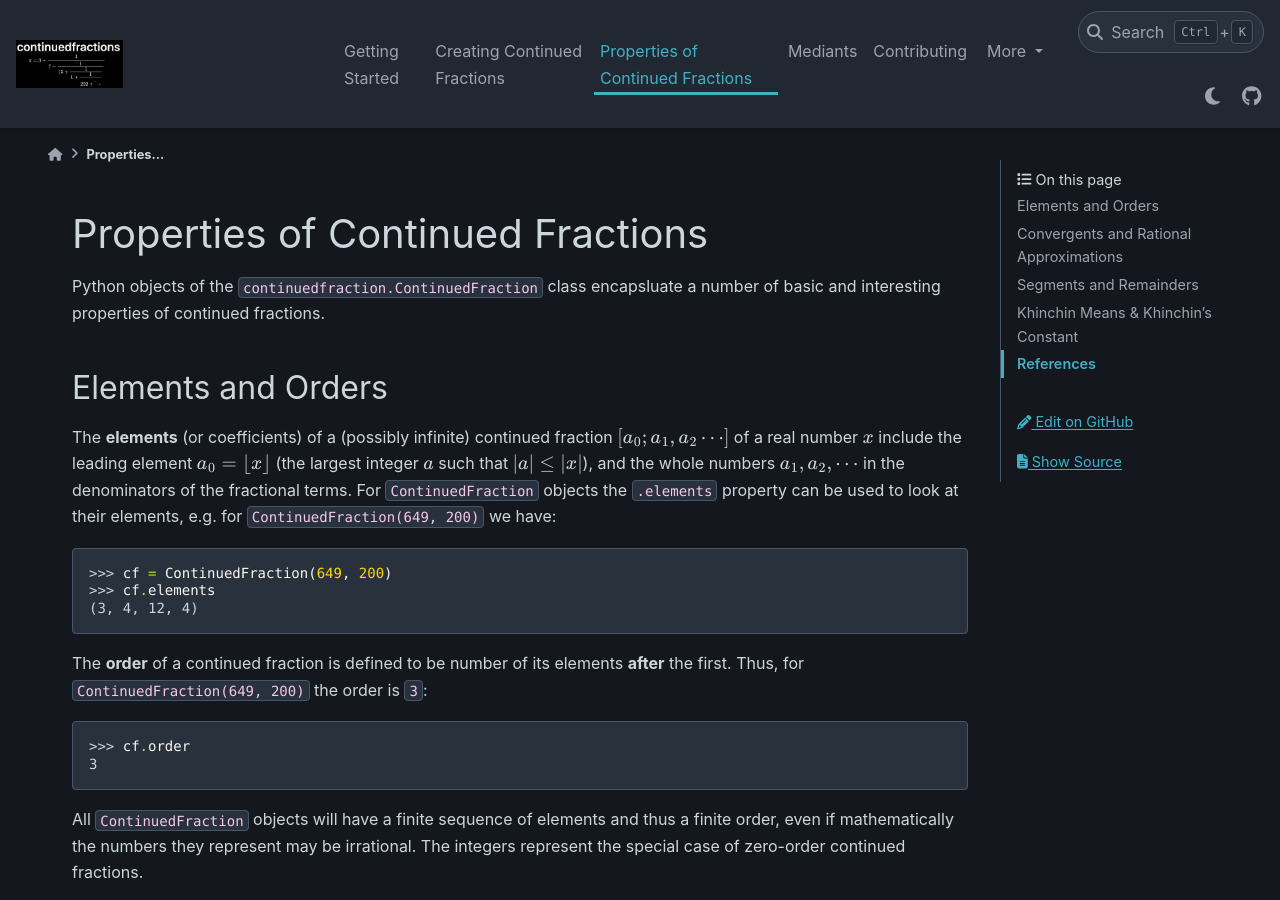
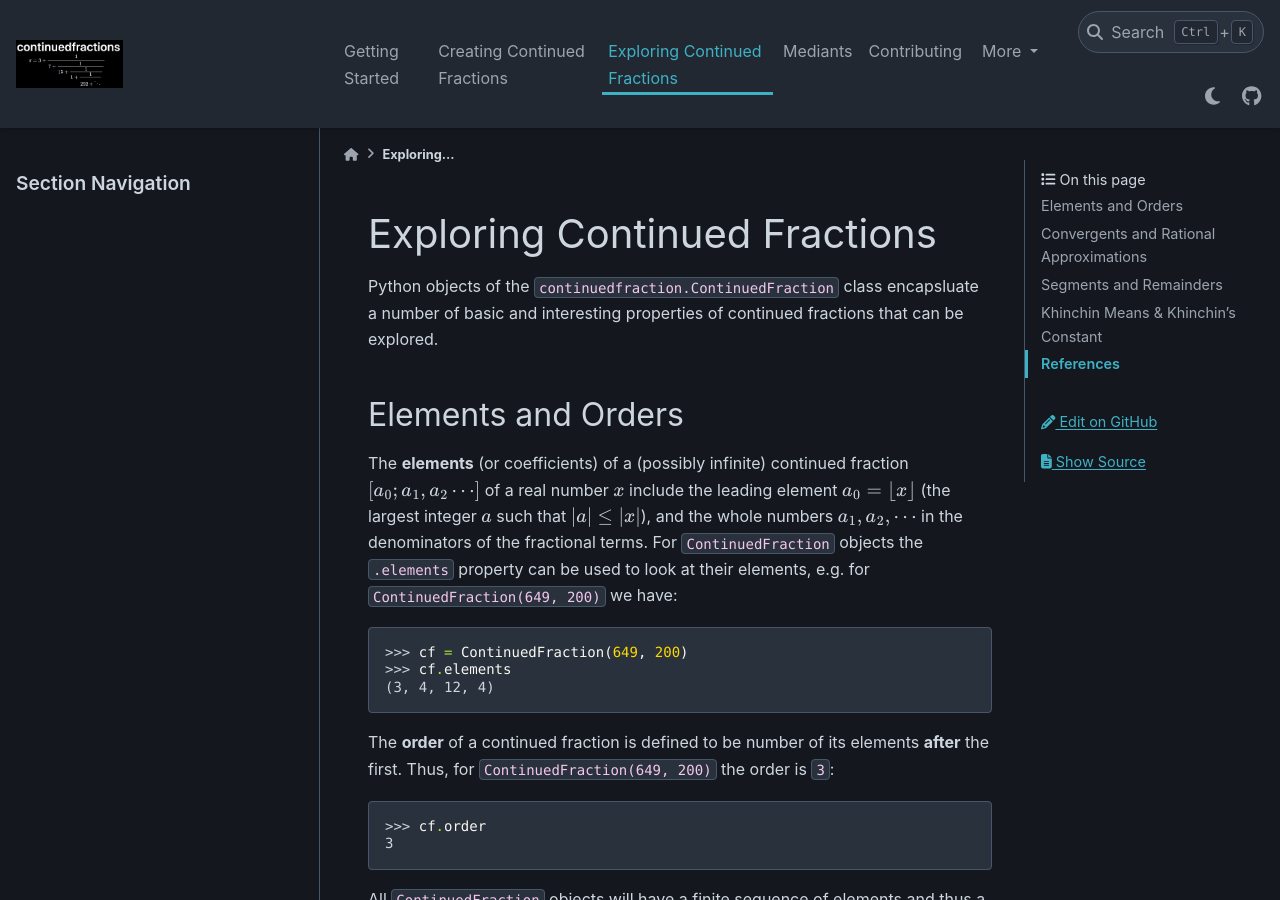
Before and after one commit to sr-murthy/continuedfractions, a Sphinx documentation site: the page built from docs/sources/exploring-continued-fractions.rst, in a window 1280 px wide and 900 px high. Built offline with Sphinx 7.4.7 and the PyData theme 0.15.4, drawn with Linux system fonts in a browser that asks for light colours; nearby versions of some CDN libraries; some of the changed text lies outside the part shown.

Commit message:
docs: renaming some source files

```diff
--- a/docs/index.rst
+++ b/docs/index.rst
@@ -51,7 +51,7 @@
 
    sources/getting-started
    sources/creating-continued-fractions
-   sources/properties-of-continued-fractions
+   sources/exploring-continued-fractions
    sources/mediants
    sources/contributing
    sources/api-reference
--- a/docs/sources/contributing.rst
+++ b/docs/sources/contributing.rst
@@ -90,7 +90,7 @@
 Versioning and Releases
 =======================
 
-The package is currently at version ``0.11.5`` - `semantic versioning <https://semver.org/>`_ is used.
+The package is currently at version ``0.11.6`` - `semantic versioning <https://semver.org/>`_ is used.
 
 There is currently no dedicated pipeline for releases - both `GitHub releases <https://github.com/sr-murthy/continuedfractions/releases>`_ and `PyPI packages <https://pypi.org/project/continuedfractions>`_ are published manually, but both have the same version tag.
 
--- a/docs/sources/properties-of-continued-fractions.rst
+++ b/docs/sources/exploring-continued-fractions.rst
@@ -1,10 +1,10 @@
-=================================
-Properties of Continued Fractions
-=================================
+=============================
+Exploring Continued Fractions
+=============================
 
-Python objects of the ``continuedfraction.ContinuedFraction`` class encapsluate a number of basic and interesting properties of continued fractions.
+Python objects of the ``continuedfraction.ContinuedFraction`` class encapsluate a number of basic and interesting properties of continued fractions that can be explored.
 
-.. _properties-of-continued-fractions.elements-and-orders:
+.. _exploring-continued-fractions.elements-and-orders:
 
 Elements and Orders
 ===================
@@ -45,7 +45,7 @@
    >>> (ContinuedFraction(649, 200) + ContinuedFraction(415, 93)).order
    10
 
-.. _properties-of-continued-fractions.convergents-and-rational-approximations:
+.. _exploring-continued-fractions.convergents-and-rational-approximations:
 
 Convergents and Rational Approximations
 =======================================
@@ -104,7 +104,7 @@
 
 **Note**: As the convergents are constructed during ``ContinuedFraction`` object initialisation, the objects that represent them cannot be of type ``ContinuedFraction``, due to recursion errors. Thus, it was decided to keep them as ``fractions.Fraction`` objects.
 
-.. _properties-of-continued-fractions.segments-and-remainders:
+.. _exploring-continued-fractions.segments-and-remainders:
 
 Segments and Remainders
 =======================
@@ -221,7 +221,7 @@
 
 where :math:`H_n = \sum_{k=1}^n \frac1{k} = 1 + \frac{1}{2} + \frac{1}{3} + \cdots \frac{1}{n}` is the :math:`n`-th harmonic number.
 
-.. _properties-of-continued-fractions.references:
+.. _exploring-continued-fractions.references:
 
 References
 ==========
--- a/src/continuedfractions/version.py
+++ b/src/continuedfractions/version.py
@@ -1 +1 @@
-__version__ = "0.11.5"
+__version__ = "0.11.6"
```
